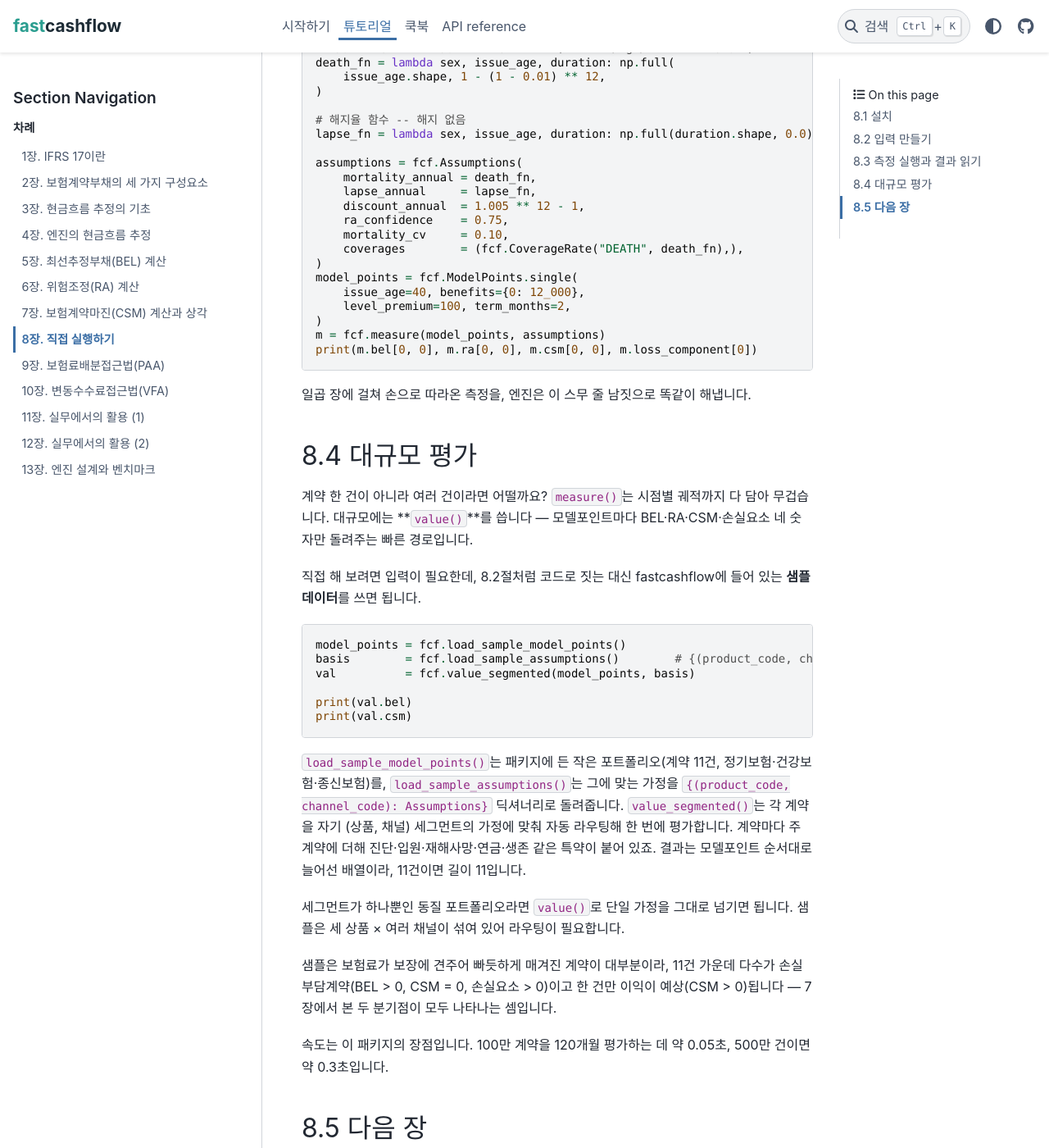
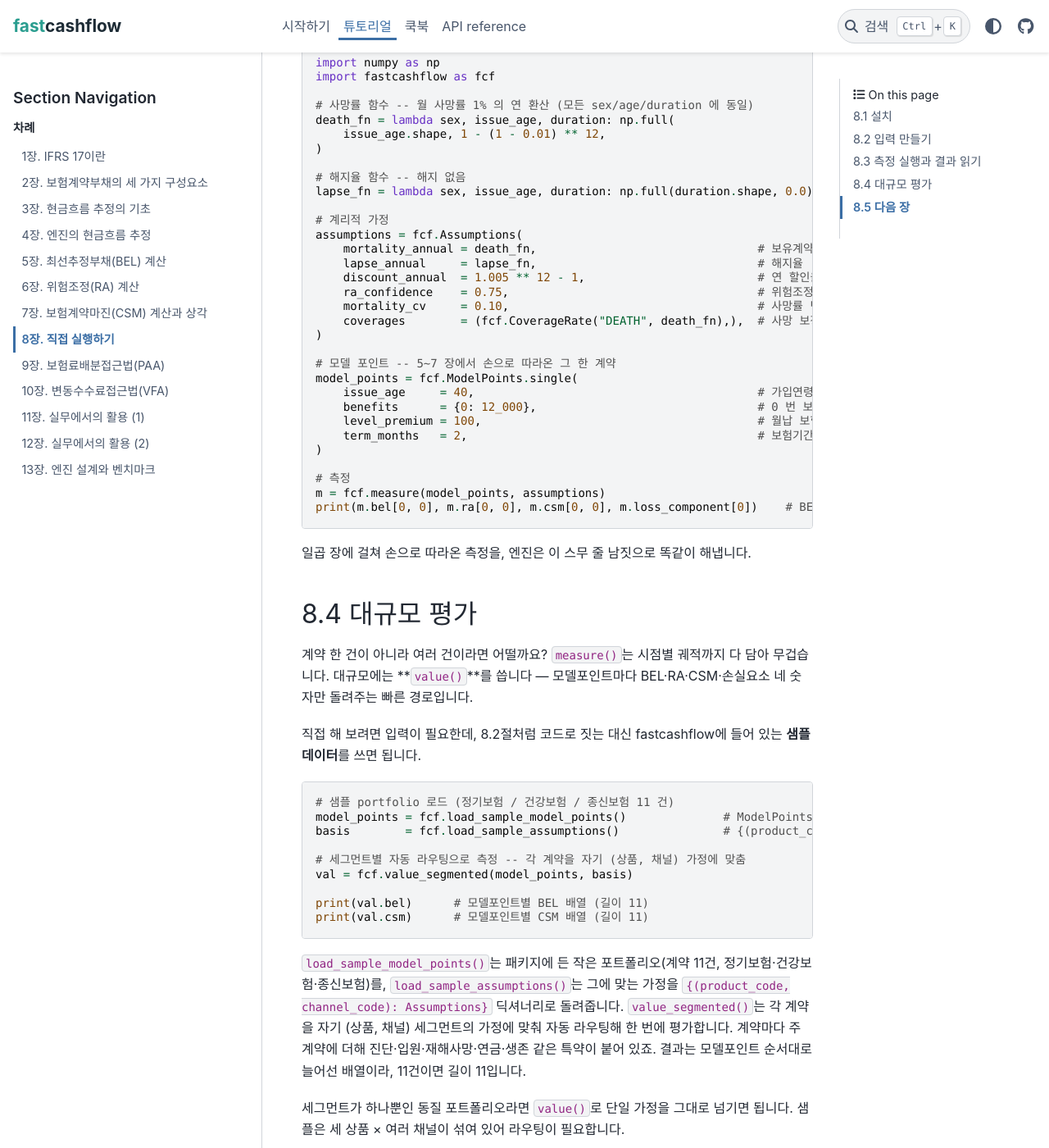
Before and after one commit to seokhoonj/fastcashflow, a Sphinx documentation site: the page built from docs/tutorial/08-hands-on.md, in a window 1280 px wide and 1400 px high, scrolled down 4151 px. Shown: the whole window at 82% size. Built offline with Sphinx 7.4.7 and the PyData theme 0.15.4, drawn with Linux system fonts in a browser that asks for light colours; some of the changed text lies outside the part shown.

Commit message:
docs: tutorial 8 -- inline comments on every kwarg per code-style rule
Chapter 8's hands-on code blocks were carrying the same gaps tutorial
10.5 had before its recent fix: Assumptions and ModelPoints.single
constructors had aligned kwargs but no per-kwarg inline comments, and
ModelPoints.single packed two kwargs onto one line. A reader who
doesn't write Python could not figure out from the code alone what
each number means.

Five blocks touched:

- Block 1 (Assumptions construction): every kwarg gets a column-
  aligned inline comment. mortality_annual describes its role
  (보유계약 감쇠용) so it does not collide with the DEATH coverage
  rate. # 계리적 가정 group label added on top.
- Block 2 (ModelPoints.single): split four kwargs onto four lines,
  each with a value-level inline comment (가입연령 40 세, 0 번 보장
  의 보험금 12000, etc.) instead of the previous two-kwargs-per-line
  layout.
- Block 4 (the "summary" code block that bundles everything): same
  edits as blocks 1+2, plus a group label '# 측정' on the final
  measure() line and an inline comment on the bundled print().
- Block 5 (value_segmented): every line of the four-line block gets
  an inline comment explaining what the variable carries (ModelPoints
  instance / segment dict / segmented valuation), and the two print()
  lines get value-level annotations (모델포인트별 BEL/CSM 배열,
  길이 11).

No code semantics change.

````diff
--- a/docs/tutorial/08-hands-on.md
+++ b/docs/tutorial/08-hands-on.md
@@ -85,13 +85,14 @@ death_fn = lambda sex, issue_age, duration: np.full(
 # 해지율 함수 -- 해지 없음
 lapse_fn = lambda sex, issue_age, duration: np.full(duration.shape, 0.0)
 
+# 계리적 가정
 assumptions = fcf.Assumptions(
-    mortality_annual = death_fn,
-    lapse_annual     = lapse_fn,
-    discount_annual  = 1.005 ** 12 - 1,
-    ra_confidence    = 0.75,
-    mortality_cv     = 0.10,
-    coverages        = (fcf.CoverageRate("DEATH", death_fn),),
+    mortality_annual = death_fn,                                # 보유계약 감쇠용 사망률 (위 death_fn)
+    lapse_annual     = lapse_fn,                                # 해지율 (해지 없음)
+    discount_annual  = 1.005 ** 12 - 1,                         # 연 할인율 (월 0.5% 의 연 환산)
+    ra_confidence    = 0.75,                                    # 위험조정 신뢰수준 75%
+    mortality_cv     = 0.10,                                    # 사망률 변동계수 10%
+    coverages        = (fcf.CoverageRate("DEATH", death_fn),),  # 사망 보장 1 종 (청구 rate = death_fn)
 )
 ```
 
@@ -138,9 +139,12 @@ assumptions = fcf.Assumptions(
 편합니다.
 
 ```python
+# 모델 포인트 -- 5~7 장에서 손으로 따라온 그 한 계약
 model_points = fcf.ModelPoints.single(
-    issue_age=40, benefits={0: 12_000},
-    level_premium=100, term_months=2,
+    issue_age     = 40,                                         # 가입연령 40 세
+    benefits      = {0: 12_000},                                # 0 번 보장 (= DEATH) 의 보험금 12,000
+    level_premium = 100,                                        # 월납 보험료 100
+    term_months   = 2,                                          # 보험기간 2 개월
 )
 ```
 
@@ -203,20 +207,27 @@ death_fn = lambda sex, issue_age, duration: np.full(
 # 해지율 함수 -- 해지 없음
 lapse_fn = lambda sex, issue_age, duration: np.full(duration.shape, 0.0)
 
+# 계리적 가정
 assumptions = fcf.Assumptions(
-    mortality_annual = death_fn,
-    lapse_annual     = lapse_fn,
-    discount_annual  = 1.005 ** 12 - 1,
-    ra_confidence    = 0.75,
-    mortality_cv     = 0.10,
-    coverages        = (fcf.CoverageRate("DEATH", death_fn),),
+    mortality_annual = death_fn,                                # 보유계약 감쇠용 사망률 (위 death_fn)
+    lapse_annual     = lapse_fn,                                # 해지율 (해지 없음)
+    discount_annual  = 1.005 ** 12 - 1,                         # 연 할인율 (월 0.5% 의 연 환산)
+    ra_confidence    = 0.75,                                    # 위험조정 신뢰수준 75%
+    mortality_cv     = 0.10,                                    # 사망률 변동계수 10%
+    coverages        = (fcf.CoverageRate("DEATH", death_fn),),  # 사망 보장 1 종 (청구 rate = death_fn)
 )
+
+# 모델 포인트 -- 5~7 장에서 손으로 따라온 그 한 계약
 model_points = fcf.ModelPoints.single(
-    issue_age=40, benefits={0: 12_000},
-    level_premium=100, term_months=2,
+    issue_age     = 40,                                         # 가입연령 40 세
+    benefits      = {0: 12_000},                                # 0 번 보장 (= DEATH) 의 보험금 12,000
+    level_premium = 100,                                        # 월납 보험료 100
+    term_months   = 2,                                          # 보험기간 2 개월
 )
+
+# 측정
 m = fcf.measure(model_points, assumptions)
-print(m.bel[0, 0], m.ra[0, 0], m.csm[0, 0], m.loss_component[0])
+print(m.bel[0, 0], m.ra[0, 0], m.csm[0, 0], m.loss_component[0])    # BEL, RA, CSM, 손실요소
 ```
 
 일곱 장에 걸쳐 손으로 따라온 측정을, 엔진은 이 스무 줄 남짓으로
@@ -232,12 +243,15 @@ print(m.bel[0, 0], m.ra[0, 0], m.csm[0, 0], m.loss_component[0])
 fastcashflow에 들어 있는 **샘플 데이터**를 쓰면 됩니다.
 
 ```python
-model_points = fcf.load_sample_model_points()
-basis        = fcf.load_sample_assumptions()        # {(product_code, channel_code): Assumptions}
-val          = fcf.value_segmented(model_points, basis)
+# 샘플 portfolio 로드 (정기보험 / 건강보험 / 종신보험 11 건)
+model_points = fcf.load_sample_model_points()              # ModelPoints 개체
+basis        = fcf.load_sample_assumptions()               # {(product_code, channel_code): Assumptions}
 
-print(val.bel)
-print(val.csm)
+# 세그먼트별 자동 라우팅으로 측정 -- 각 계약을 자기 (상품, 채널) 가정에 맞춤
+val = fcf.value_segmented(model_points, basis)
+
+print(val.bel)      # 모델포인트별 BEL 배열 (길이 11)
+print(val.csm)      # 모델포인트별 CSM 배열 (길이 11)
 ```
 
 `load_sample_model_points()`는 패키지에 든 작은 포트폴리오(계약 11건,
````
